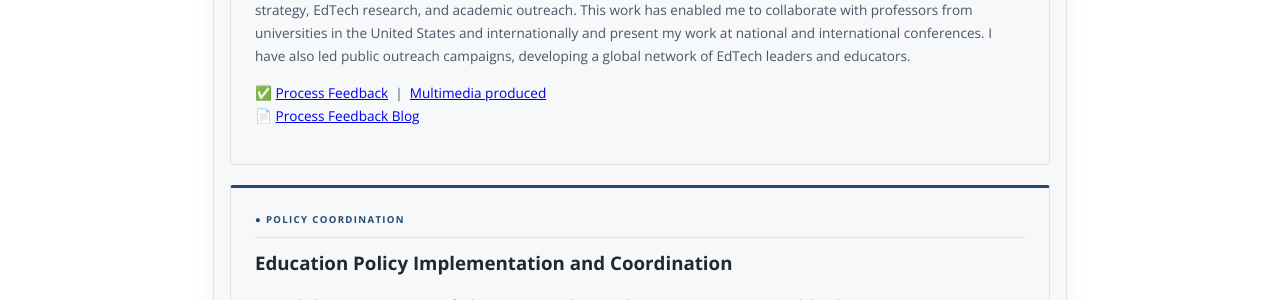
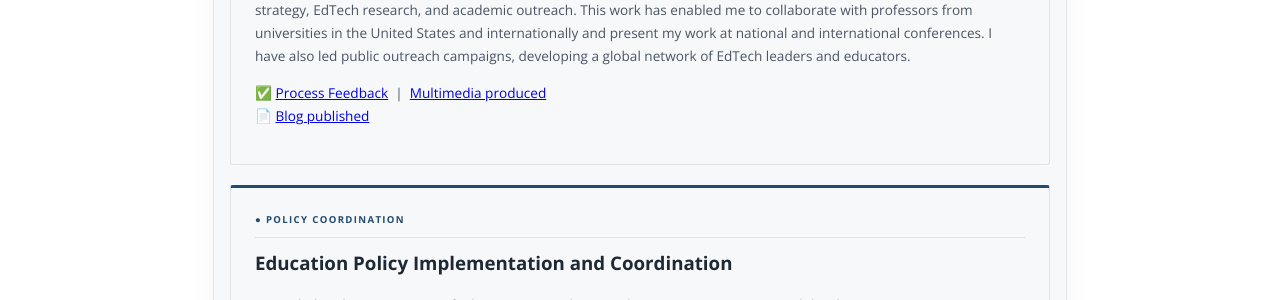
Before and after one commit to dahalsubodh/dahalsubodh.github.io, a Jekyll site: the page built from index.md, in a window 1280 px wide and 900 px high, scrolled down 1095 px. Shown: the part 154-454 px from the top of the window. Built offline with Jekyll 4.4.1, drawn with Linux system fonts in a browser that asks for light colours.

Commit message:
Update index.md

```diff
--- a/index.md
+++ b/index.md
@@ -26,7 +26,7 @@ title: Home
       <p style="margin-top:0.3rem;">
       ✅ <a href="https://www.Processfeedback.org">Process Feedback</a> &nbsp;|&nbsp;
         <a href="https://www.youtube.com/watch?v=mVxsM_omzrI">Multimedia produced</a>
-        <br>📄 <a href= "https://processfeedback.org/blog/">Process Feedback Blog</a> </p>
+        <br>📄 <a href= "https://processfeedback.org/blog/">Blog published</a> </p>
     </article>
     <article class="progress-card" data-status="● Policy Coordination">
       <h3>Education Policy Implementation and Coordination</h3>
```
